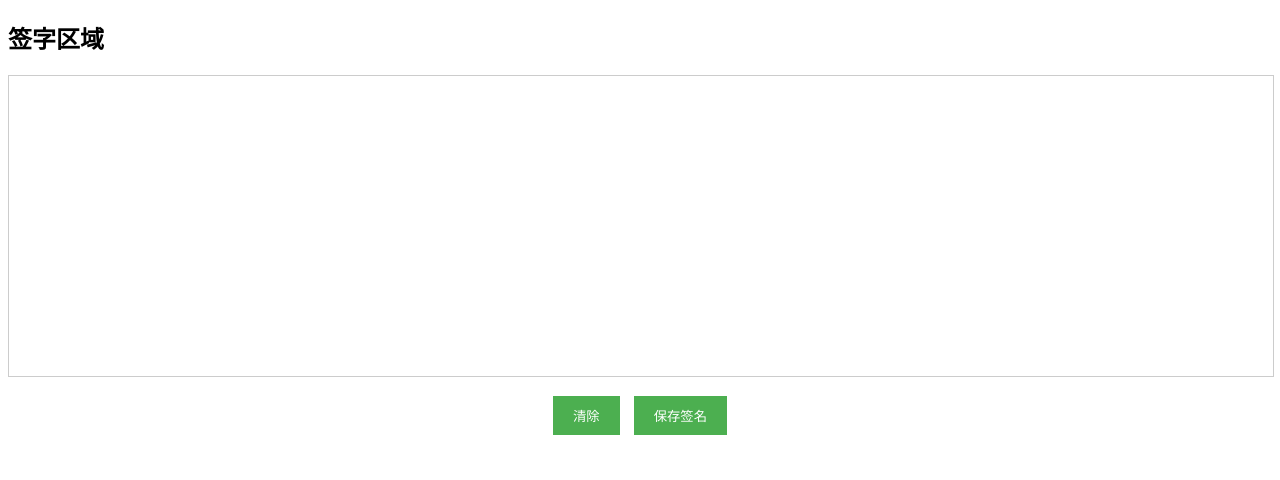
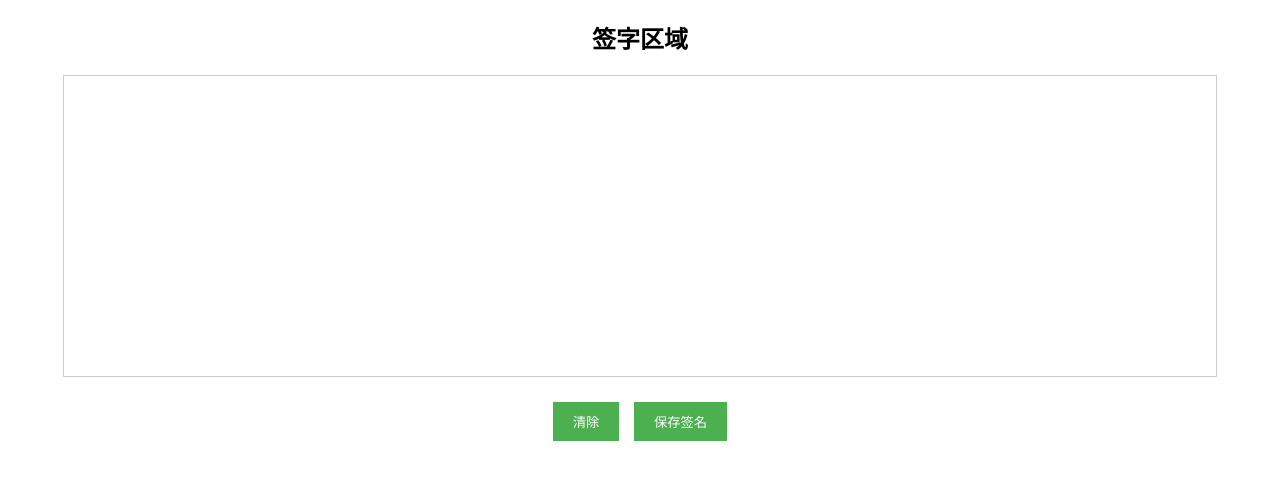
Before and after one commit to PUFHCND/qianzi, a plain HTML site: page index.html in a window 1280 px wide. Drawn offline with nearby package versions, Linux system fonts and the light colour scheme.

Commit message:
Update index.html

```diff
--- a/index.html
+++ b/index.html
@@ -5,11 +5,17 @@
   <meta name="viewport" content="width=device-width, initial-scale=1.0">
   <title>手机签字功能</title>
   <style>
+    body {
+      font-family: Arial, sans-serif;
+      text-align: center;
+      margin: 0;
+      padding: 0;
+    }
     #signature-pad {
       border: 1px solid #ccc;
-      width: 100%;
-      height: 300px;
       touch-action: none; /* 使触摸事件生效 */
+      margin: 20px auto;
+      display: block;
     }
     .button-container {
       margin-top: 10px;
@@ -39,13 +45,31 @@
 
   <script src="https://cdn.jsdelivr.net/npm/signature_pad@4.0.0/dist/signature_pad.umd.min.js"></script>
   <script>
-    // 获取画布元素和按钮
+    // 获取画布和按钮
     const canvas = document.getElementById('signature-pad');
     const clearButton = document.getElementById('clear');
     const saveButton = document.getElementById('save');
 
-    // 设置 SignaturePad 对象
-    const signaturePad = new SignaturePad(canvas);
+    // 设置画布的真实像素尺寸与显示尺寸一致
+    function resizeCanvas() {
+      const ratio = Math.max(window.devicePixelRatio || 1, 1);
+      canvas.width = canvas.offsetWidth * ratio;
+      canvas.height = canvas.offsetHeight * ratio;
+      canvas.getContext('2d').scale(ratio, ratio);
+    }
+
+    // 初始化画布尺寸
+    canvas.style.width = '90%'; // 显示宽度
+    canvas.style.height = '300px'; // 显示高度
+    resizeCanvas(); // 调整实际绘制尺寸
+
+    // 创建 SignaturePad 对象
+    const signaturePad = new SignaturePad(canvas, {
+      penColor: "black", // 设置画笔颜色
+      minWidth: 0.5, // 最小笔触宽度
+      maxWidth: 2.5, // 最大笔触宽度
+      throttle: 16 // 提高响应速度
+    });
 
     // 清除签名
     clearButton.addEventListener('click', () => {
@@ -55,13 +79,16 @@
     // 保存签名
     saveButton.addEventListener('click', () => {
       if (!signaturePad.isEmpty()) {
-        const dataUrl = signaturePad.toDataURL(); // 获取签名的Data URL
+        const dataUrl = signaturePad.toDataURL();
         console.log('签名已保存：', dataUrl);
-        // 在这里你可以将签名图片上传到服务器或者保存到本地
+        alert('签名已保存，请检查控制台输出的图片URL！');
       } else {
-        alert('请先进行签名');
+        alert('请先进行签名！');
       }
     });
+
+    // 监听窗口大小变化，重新调整画布
+    window.addEventListener('resize', resizeCanvas);
   </script>
 
 </body>
```
